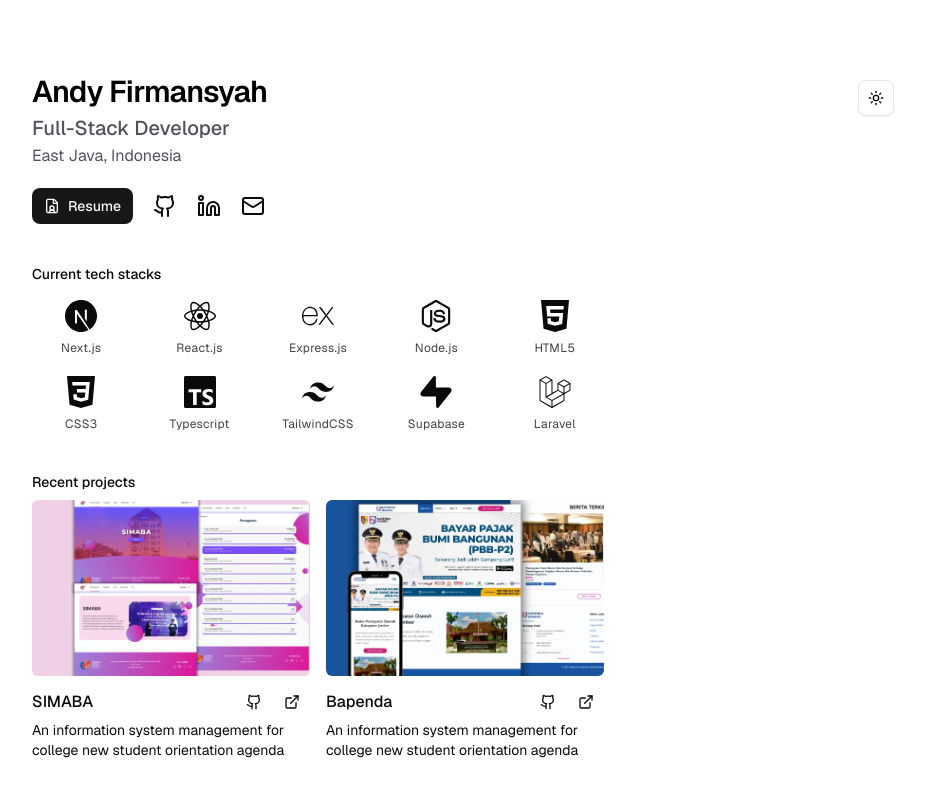
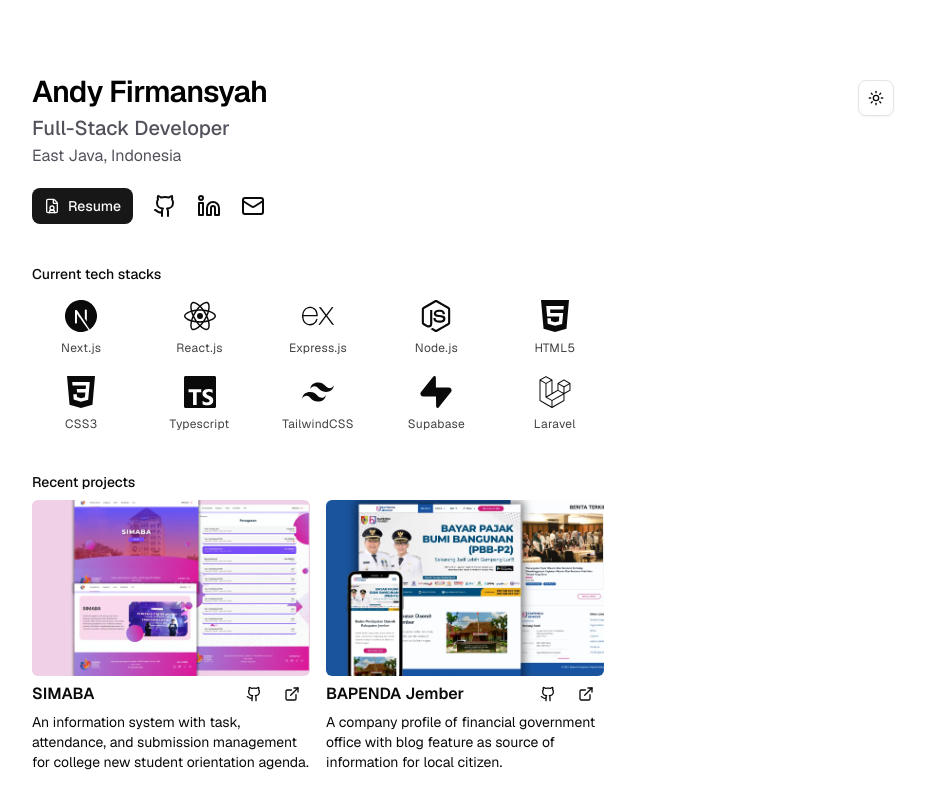
Before and after one commit to starkzcat/portfolio-v2, a Next.js app: page / in a window 1280 px wide. Shown: the top 800 px of the page, without its empty margins (322-1247 px from the left). Built offline with nearby package versions, Linux system fonts and the light colour scheme.

Commit message:
refactor: get neat all things

```diff
--- a/src/components/RecentProjects/page.tsx
+++ b/src/components/RecentProjects/page.tsx
@@ -8,14 +8,14 @@ export default function RecentProjects() {
     {
       name: "SIMABA",
       imagePath: "/projects/simaba.webp",
-      description: "An information system management for college new student orientation agenda",
+      description: "An information system with task, attendance, and submission management for college new student orientation agenda.",
       githubLink: "",
       projectLink: "",
     },
     {
-      name: "Bapenda",
+      name: "BAPENDA Jember",
       imagePath: "/projects/bapenda.webp",
-      description: "An information system management for college new student orientation agenda",
+      description: "A company profile of financial government office with blog feature as source of information for local citizen.",
       githubLink: "",
       projectLink: "",
     },
@@ -24,14 +24,14 @@ export default function RecentProjects() {
   return (
     <div className="w-full flex flex-col gap-2 mt-5">
       <h3 className="font-medium text-sm">Recent projects</h3>
-      <div className="grid md:grid-cols-2 gap-8 md:gap-4 justify-center">
+      <div className="grid md:grid-cols-2 gap-12 md:gap-4 justify-center">
         {projects.map((project, idx) => (
           <div key={idx}>
-            <div className="flex items-center rounded-sm overflow-hidden h-70 md:h-44 mb-2">
-              <Image src={project.imagePath} alt="hehe" width={500} height={500} />
+            <div className="flex items-center rounded-sm overflow-hidden h-70 md:h-44 mb-2 md:mb-0">
+              <Image src={project.imagePath} alt="hehe" width={500} height={500} className="h-full w-full object-cover" />
             </div>
             <div className="flex justify-between items-center">
-              <h4 className="font-medium">{project.name}</h4>
+              <h4 className="font-semibold">{project.name}</h4>
               <div className="flex gap-0.5">
                 <Button variant="ghost" size="icon"><Github /></Button>
                 <Button variant="ghost" size="icon"><ExternalLinkIcon /></Button>
```
